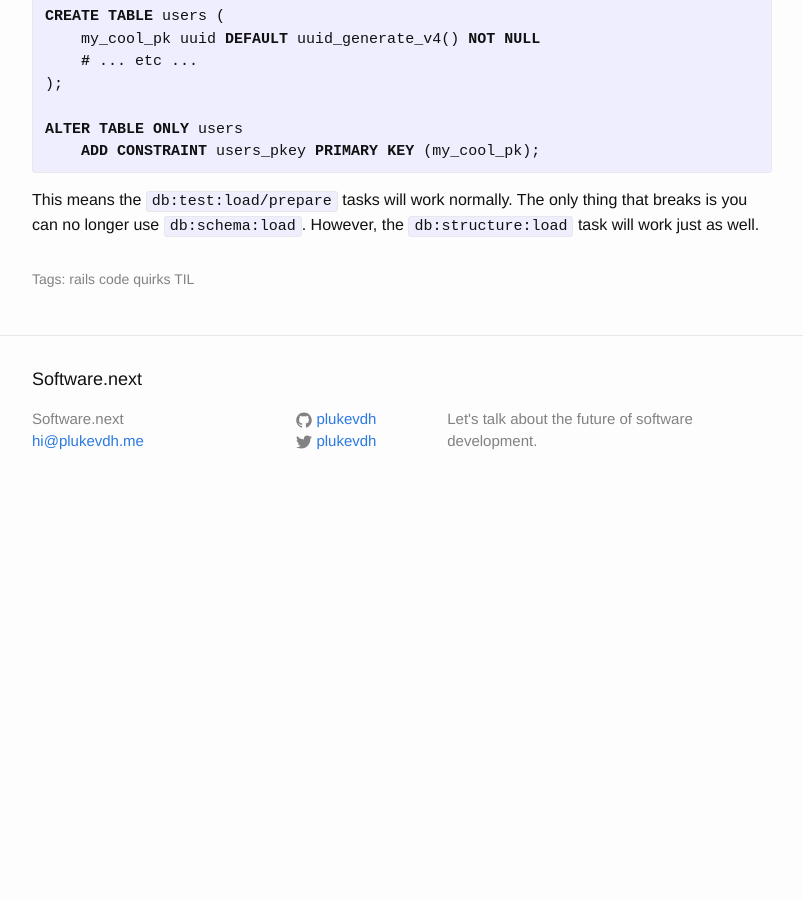
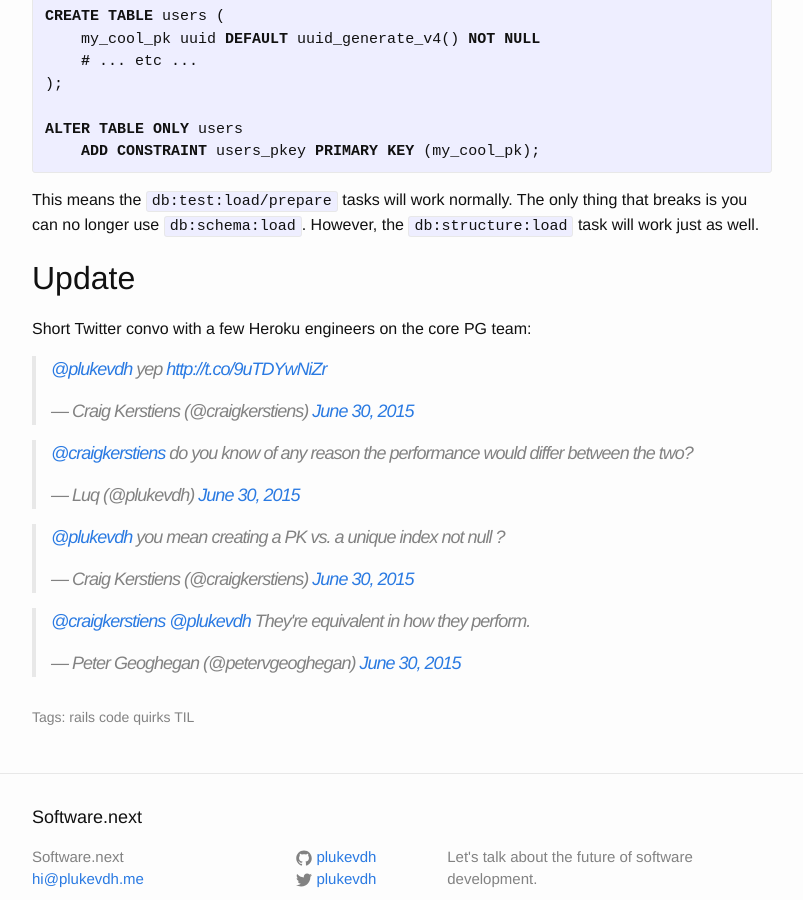
Before and after one commit to plukevdh/plukevdh.github.io, a Jekyll site: the page built from _posts/2015-06-30-the-great-sqlizer.md, in a window 1280 px wide and 900 px high, scrolled down 3689 px. Shown: the whole window, without its empty margins (238-1041 px from the left). Built offline with Jekyll 4.4.1, drawn with Linux system fonts in a browser that asks for light colours; comment, search, counter and statistics services are not loaded; before the commit the page ends 4202 px from its top, so only the background shows below that.

Commit message:
add tweet convo

```diff
--- a/_posts/2015-06-30-the-great-sqlizer.md
+++ b/_posts/2015-06-30-the-great-sqlizer.md
@@ -167,3 +167,17 @@ ALTER TABLE ONLY users
 {% endhighlight %}
 
 This means the `db:test:load/prepare` tasks will work normally. The only thing that breaks is you can no longer use `db:schema:load`. However, the `db:structure:load` task will work just as well.
+
+## Update
+
+Short Twitter convo with a few Heroku engineers on the core PG team:
+
+<blockquote class="twitter-tweet" lang="en"><p lang="und" dir="ltr"><a href="https://twitter.com/plukevdh">@plukevdh</a> yep <a href="http://t.co/9uTDYwNiZr">http://t.co/9uTDYwNiZr</a></p>&mdash; Craig Kerstiens (@craigkerstiens) <a href="https://twitter.com/craigkerstiens/status/615685827226513409">June 30, 2015</a></blockquote>
+
+<blockquote class="twitter-tweet" data-conversation="none" lang="en"><p lang="en" dir="ltr"><a href="https://twitter.com/craigkerstiens">@craigkerstiens</a> do you know of any reason the performance would differ between the two?</p>&mdash; Luq (@plukevdh) <a href="https://twitter.com/plukevdh/status/615945185273454592">June 30, 2015</a></blockquote>
+
+<blockquote class="twitter-tweet" data-conversation="none" lang="en"><p lang="en" dir="ltr"><a href="https://twitter.com/plukevdh">@plukevdh</a> you mean creating a PK vs. a unique index not null ?</p>&mdash; Craig Kerstiens (@craigkerstiens) <a href="https://twitter.com/craigkerstiens/status/615945420578136065">June 30, 2015</a></blockquote>
+
+<blockquote class="twitter-tweet" data-conversation="none" lang="en"><p lang="en" dir="ltr"><a href="https://twitter.com/craigkerstiens">@craigkerstiens</a> <a href="https://twitter.com/plukevdh">@plukevdh</a> They&#39;re equivalent in how they perform.</p>&mdash; Peter Geoghegan (@petervgeoghegan) <a href="https://twitter.com/petervgeoghegan/status/615953027434831872">June 30, 2015</a></blockquote>
+
+<script async src="//platform.twitter.com/widgets.js" charset="utf-8"></script>
```
